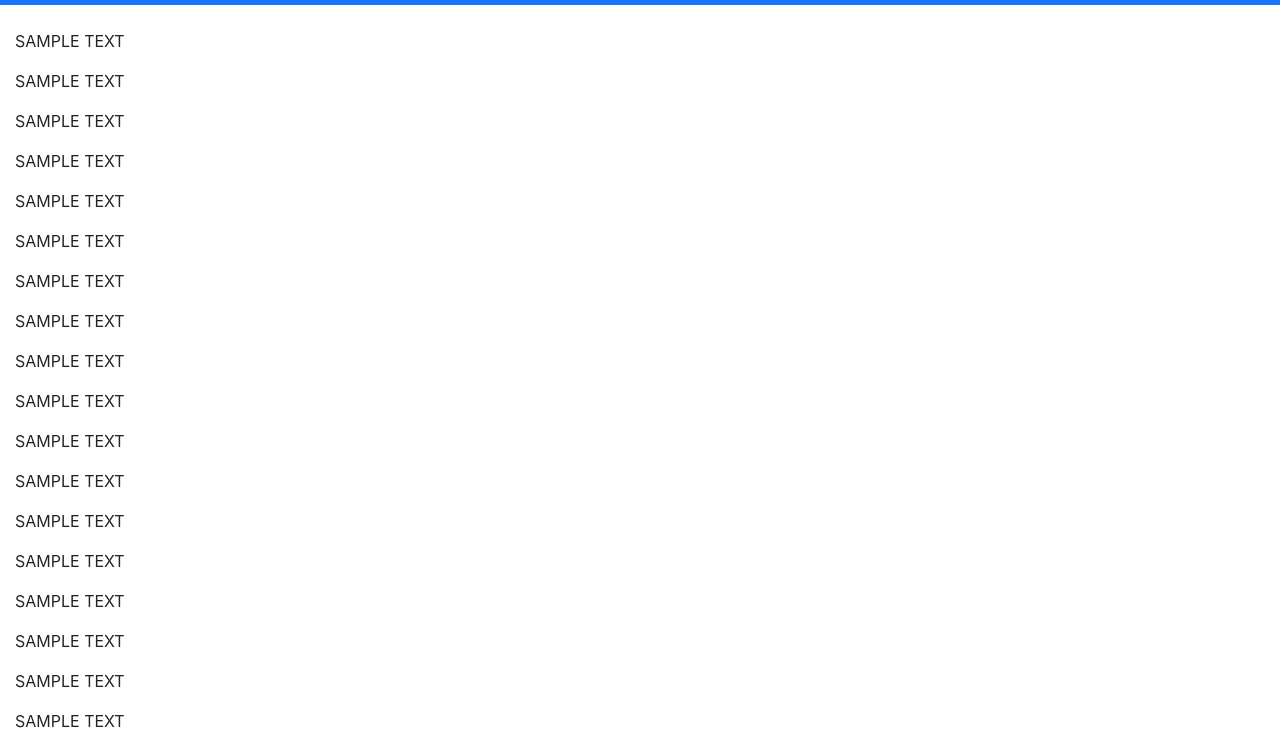
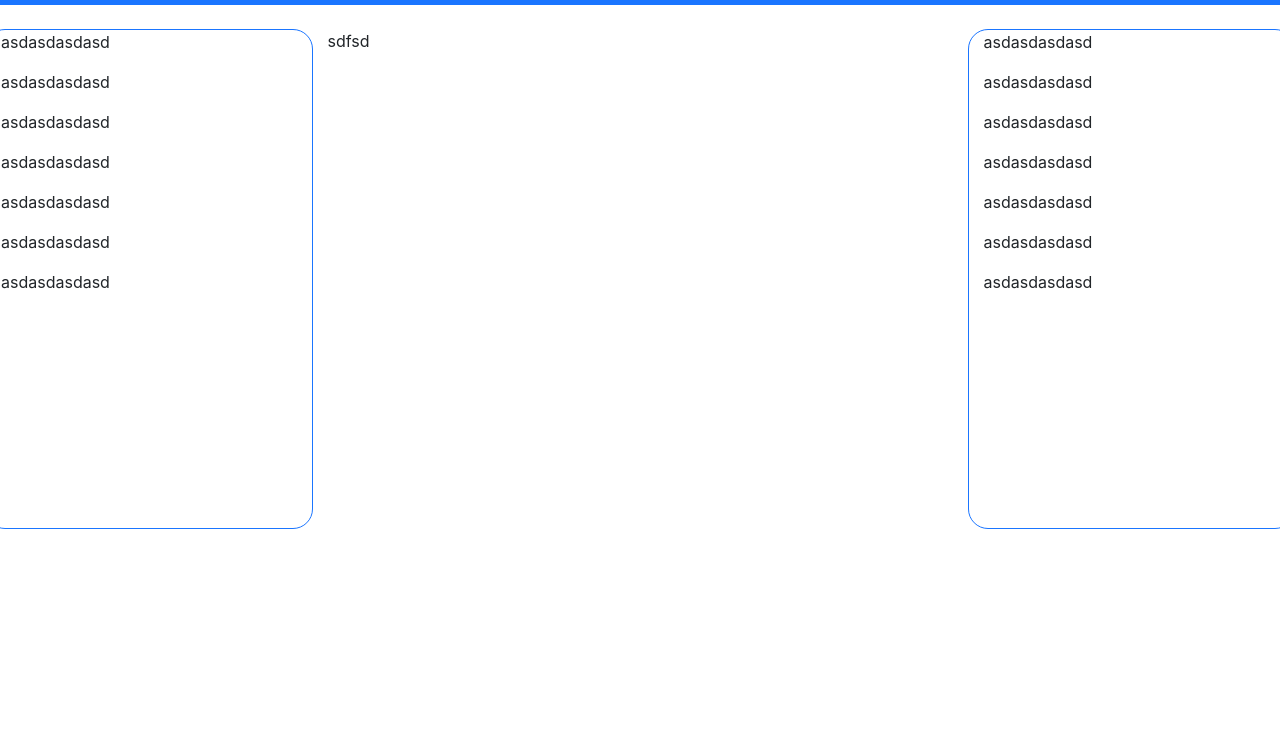
Before and after one commit to hiddenwings/BootstrapSite, a plain HTML site: page index.html in a window 1280 px wide. Shown: the part 53-799 px from the top of the page. Drawn offline with nearby package versions, Linux system fonts and the light colour scheme.

Commit message:
fourth commit

```diff
--- a/index.html
+++ b/index.html
@@ -27,31 +27,30 @@
         </ul>
       </div>
   </nav>
-
-  <div class="container-fluid"><br>
-    <p>SAMPLE TEXT</p>
-    <p>SAMPLE TEXT</p>
-    <p>SAMPLE TEXT</p>
-    <p>SAMPLE TEXT</p>
-    <p>SAMPLE TEXT</p>
-    <p>SAMPLE TEXT</p>
-    <p>SAMPLE TEXT</p>
-    <p>SAMPLE TEXT</p>
-    <p>SAMPLE TEXT</p>
-    <p>SAMPLE TEXT</p>
-    <p>SAMPLE TEXT</p>
-    <p>SAMPLE TEXT</p>
-    <p>SAMPLE TEXT</p>
-    <p>SAMPLE TEXT</p>
-    <p>SAMPLE TEXT</p>
-    <p>SAMPLE TEXT</p>
-    <p>SAMPLE TEXT</p>
-    <p>SAMPLE TEXT</p>
-    <p>SAMPLE TEXT</p>
-    <p>SAMPLE TEXT</p>
-    <p>SAMPLE TEXT</p>
-    <p>SAMPLE TEXT</p>
-  </div>
+  <div class="container-fuild"><br>
+    <div class="row">
+      <div class="col-sm-3 hotlast">
+        <p>asdasdasdasd</p>
+        <p>asdasdasdasd</p>
+        <p>asdasdasdasd</p>
+        <p>asdasdasdasd</p>
+        <p>asdasdasdasd</p>
+        <p>asdasdasdasd</p>
+        <p>asdasdasdasd</p>
+      </div>
+      <div class="col-sm-6 main">
+        sdfsd
+      </div>
+      <div class="col-sm-3 hotlast">
+        <p>asdasdasdasd</p>
+        <p>asdasdasdasd</p>
+        <p>asdasdasdasd</p>
+        <p>asdasdasdasd</p>
+        <p>asdasdasdasd</p>
+        <p>asdasdasdasd</p>
+        <p>asdasdasdasd</p>
+      </div>
+    </div>
   </body>
   <footer></footer>
 </html>
--- a/style/style.css
+++ b/style/style.css
@@ -7,3 +7,13 @@
   position: absolute;
 
 }
+.hotlast {
+  background-color: white;
+  border: solid 1px #1a75ff;
+  border-radius: 20px;
+  height: 500px;
+}
+.main {
+  padding-left: 40px;
+  padding-right: 40px;
+}
```
